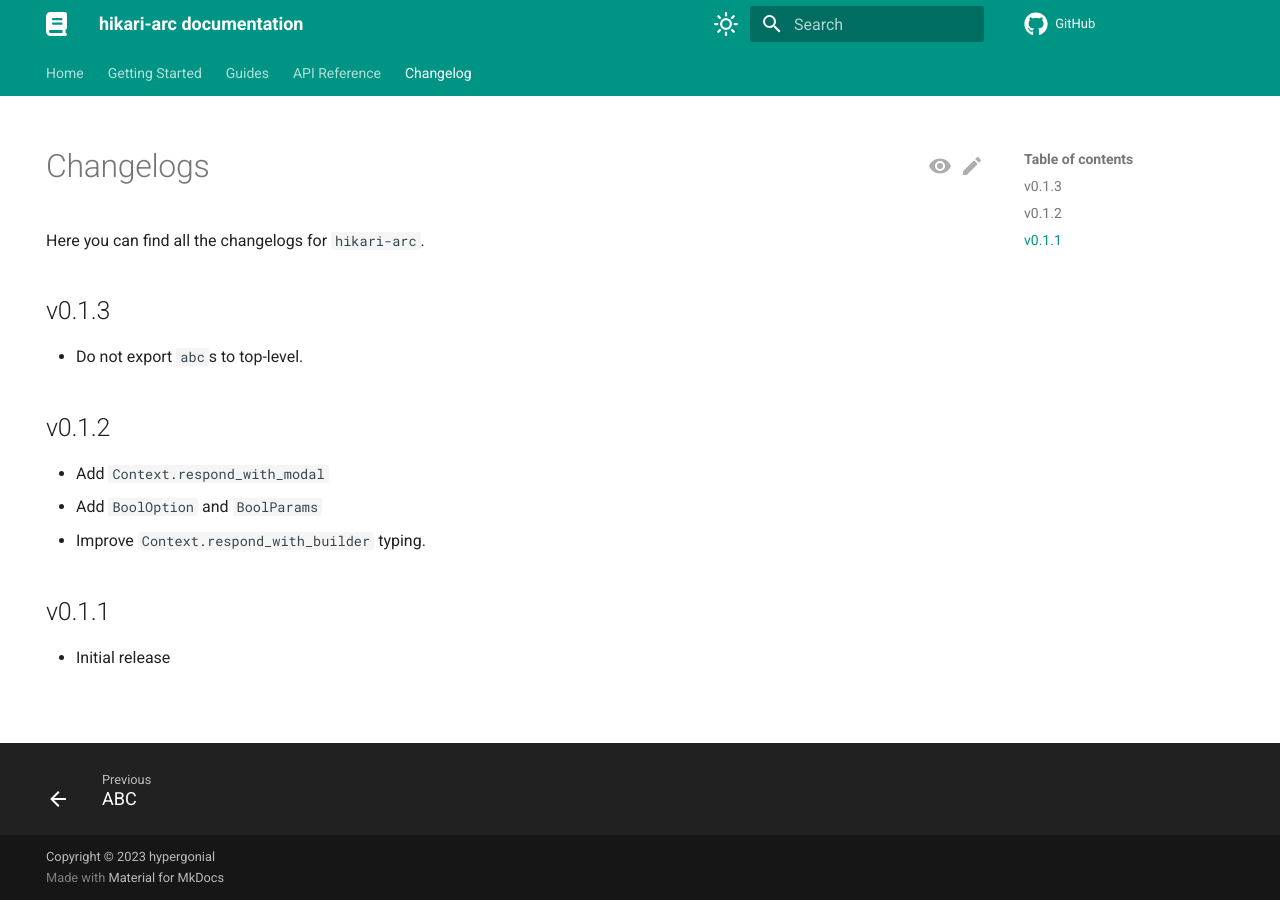
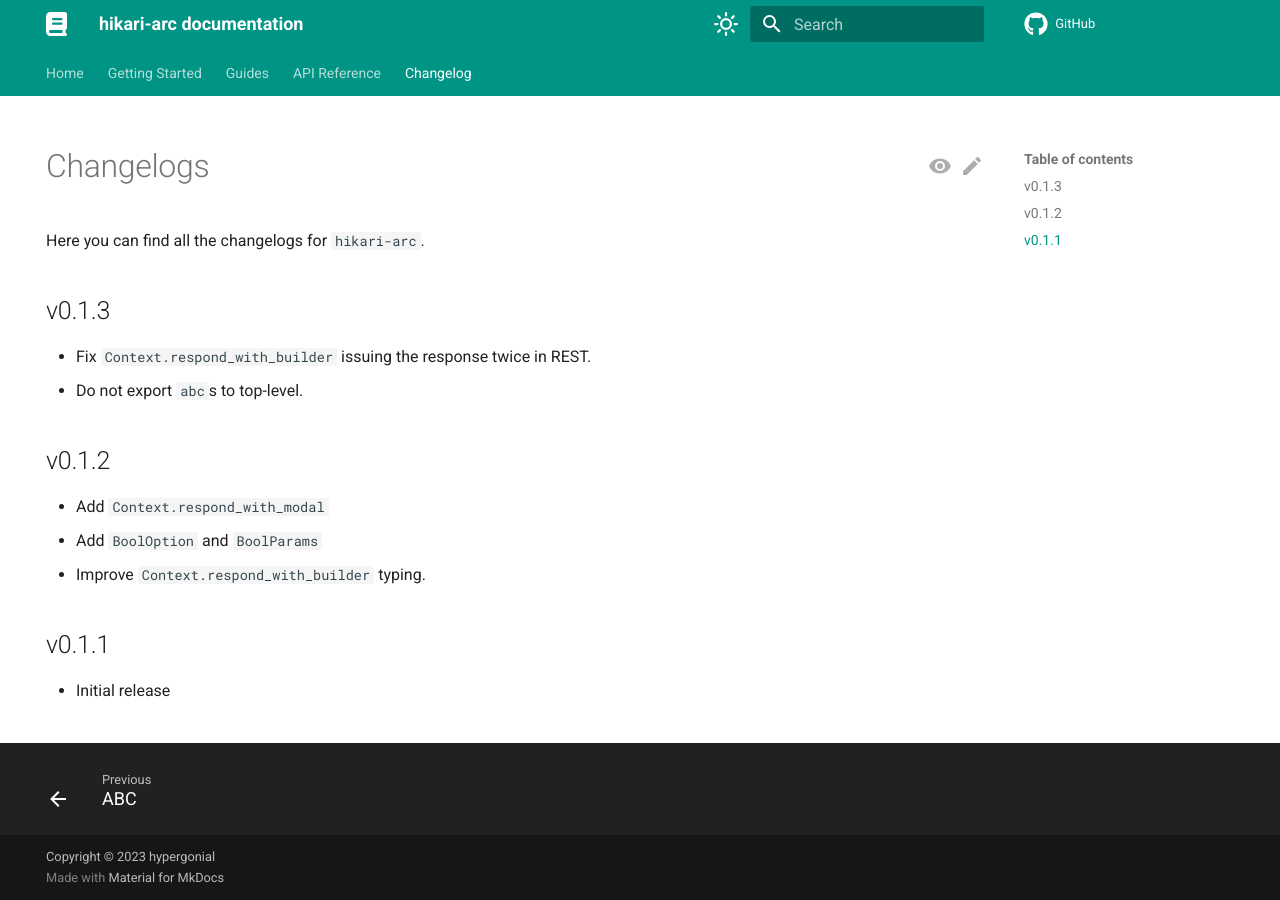
Before and after one commit to hypergonial/hikari-arc, an MkDocs documentation site: the page built from docs/changelog.md, in a window 1280 px wide. Built offline with MkDocs 1.6.1 and Material for MkDocs 9.7.7, drawn with Linux system fonts in a browser that asks for light colours; comment, search, counter and statistics services are not loaded.

Commit message:
Update changelog

```diff
--- a/docs/changelog.md
+++ b/docs/changelog.md
@@ -11,6 +11,7 @@
 
 ## v0.1.3
 
+- Fix `Context.respond_with_builder` issuing the response twice in REST.
 - Do not export `abc`s to top-level.
 
 ## v0.1.2
```
